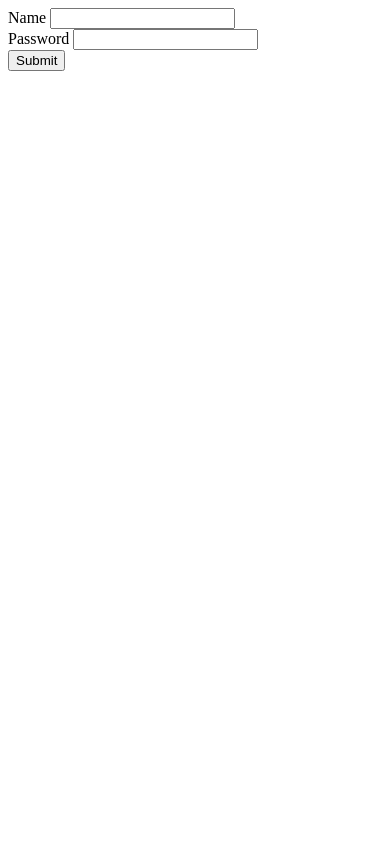
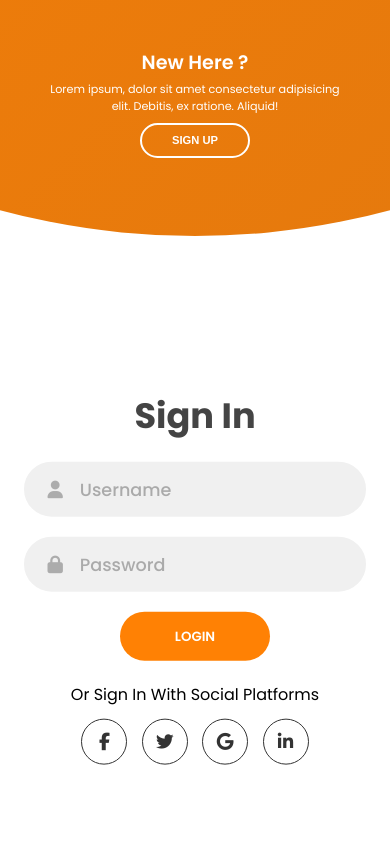
Before and after one commit to AjabaGodswill/Attendance-Management-sysytem, a plain HTML site: page index.html in a window 390 px wide. Drawn offline with Linux system fonts and the light colour scheme.

Commit message:
Added images and responsive stylesto the form

```diff
--- /dev/null
+++ b/assets/Css/style.css
@@ -0,0 +1,400 @@
+@import url("https://fonts.googleapis.com/css2?family=Poppins:wght@200;300;400;500;600;700;800&display=swap");
+
+* {
+  margin: 0;
+  padding: 0;
+  box-sizing: border-box;
+}
+
+body,
+input {
+  font-family: "Poppins", sans-serif;
+}
+
+.container {
+  position: relative;
+  width: 100%;
+  background-color: #fff;
+  min-height: 100vh;
+  overflow: hidden;
+}
+
+.forms-container {
+  position: absolute;
+  width: 100%;
+  height: 100%;
+  top: 0;
+  left: 0;
+}
+
+.signin-signup {
+  position: absolute;
+  top: 50%;
+  transform: translate(-50%, -50%);
+  left: 75%;
+  width: 50%;
+  transition: 1s 0.7s ease-in-out;
+  display: grid;
+  grid-template-columns: 1fr;
+  z-index: 5;
+}
+
+form {
+  display: flex;
+  align-items: center;
+  justify-content: center;
+  flex-direction: column;
+  padding: 0rem 5rem;
+  transition: all 0.2s 0.7s;
+  overflow: hidden;
+  grid-column: 1 / 2;
+  grid-row: 1 / 2;
+}
+
+form.sign-up-form {
+  opacity: 0;
+  z-index: 1;
+}
+
+form.sign-in-form {
+  z-index: 2;
+}
+
+.title {
+  font-size: 2.2rem;
+  color: #444;
+  margin-bottom: 10px;
+}
+
+.input-field {
+  max-width: 380px;
+  width: 100%;
+  background-color: #f0f0f0;
+  margin: 10px 0;
+  height: 55px;
+  border-radius: 55px;
+  display: grid;
+  grid-template-columns: 15% 85%;
+  padding: 0 0.4rem;
+  position: relative;
+}
+
+.input-field i {
+  text-align: center;
+  line-height: 55px;
+  color: #acacac;
+  transition: 0.5s;
+  font-size: 1.1rem;
+}
+
+.input-field input {
+  background: none;
+  outline: none;
+  border: none;
+  line-height: 1;
+  font-weight: 600;
+  font-size: 1.1rem;
+  color: #333;
+}
+
+.input-field input::placeholder {
+  color: #aaa;
+  font-weight: 500;
+}
+
+.social-text {
+  padding: 0.7rem 0;
+  font-size: 1rem;
+}
+
+.social-media {
+  display: flex;
+  justify-content: center;
+}
+
+.social-icon {
+  height: 46px;
+  width: 46px;
+  display: flex;
+  justify-content: center;
+  align-items: center;
+  margin: 0 0.45rem;
+  color: #333;
+  border-radius: 50%;
+  border: 1px solid #333;
+  text-decoration: none;
+  font-size: 1.1rem;
+  transition: 0.3s;
+}
+
+.social-icon:hover {
+  color:#ff8104;
+  border-color: #ff8104;
+}
+
+.btn {
+  width: 150px;
+  background-color: #ff8104;
+  border: none;
+  outline: none;
+  height: 49px;
+  border-radius: 49px;
+  color: #fff;
+  text-transform: uppercase;
+  font-weight: 600;
+  margin: 10px 0;
+  cursor: pointer;
+  transition: 0.5s;
+}
+
+.btn:hover {
+  background-color: #e0780f;
+}
+.panels-container {
+  position: absolute;
+  height: 100%;
+  width: 100%;
+  top: 0;
+  left: 0;
+  display: grid;
+  grid-template-columns: repeat(2, 1fr);
+}
+
+.container:before {
+  content: "";
+  position: absolute;
+  height: 2000px;
+  width: 2000px;
+  top: -10%;
+  right: 48%;
+  transform: translateY(-50%);
+  background-image: linear-gradient(-45deg,  #e0780f 0%, #ff8104 100%);
+  transition: 1.8s ease-in-out;
+  border-radius: 50%;
+  z-index: 6;
+}
+
+.image {
+  width: 100%;
+  transition: transform 1.1s ease-in-out;
+  transition-delay: 0.4s;
+}
+
+.panel {
+  display: flex;
+  flex-direction: column;
+  align-items: flex-end;
+  justify-content: space-around;
+  text-align: center;
+  z-index: 6;
+}
+
+.left-panel {
+  pointer-events: all;
+  padding: 3rem 17% 2rem 12%;
+}
+
+.right-panel {
+  pointer-events: none;
+  padding: 3rem 12% 2rem 17%;
+}
+
+.panel .content {
+  color: #fff;
+  transition: transform 0.9s ease-in-out;
+  transition-delay: 0.6s;
+}
+
+.panel h3 {
+  font-weight: 600;
+  line-height: 1;
+  font-size: 1.5rem;
+}
+
+.panel p {
+  font-size: 0.95rem;
+  padding: 0.7rem 0;
+}
+
+.btn.transparent {
+  margin: 0;
+  background: none;
+  border: 2px solid #fff;
+  width: 130px;
+  height: 41px;
+  font-weight: 600;
+  font-size: 0.8rem;
+}
+
+.right-panel .image,
+.right-panel .content {
+  transform: translateX(800px);
+}
+
+/* ANIMATION */
+
+.container.sign-up-mode:before {
+  transform: translate(100%, -50%);
+  right: 52%;
+}
+
+.container.sign-up-mode .left-panel .image,
+.container.sign-up-mode .left-panel .content {
+  transform: translateX(-800px);
+}
+
+.container.sign-up-mode .signin-signup {
+  left: 25%;
+}
+
+.container.sign-up-mode form.sign-up-form {
+  opacity: 1;
+  z-index: 2;
+}
+
+.container.sign-up-mode form.sign-in-form {
+  opacity: 0;
+  z-index: 1;
+}
+
+.container.sign-up-mode .right-panel .image,
+.container.sign-up-mode .right-panel .content {
+  transform: translateX(0%);
+}
+
+.container.sign-up-mode .left-panel {
+  pointer-events: none;
+}
+
+.container.sign-up-mode .right-panel {
+  pointer-events: all;
+}
+
+@media (max-width: 870px) {
+  .container {
+    min-height: 800px;
+    height: 100vh;
+  }
+  .signin-signup {
+    width: 100%;
+    top: 95%;
+    transform: translate(-50%, -100%);
+    transition: 1s 0.8s ease-in-out;
+  }
+
+  .signin-signup,
+  .container.sign-up-mode .signin-signup {
+    left: 50%;
+  }
+
+  .panels-container {
+    grid-template-columns: 1fr;
+    grid-template-rows: 1fr 2fr 1fr;
+  }
+
+  .panel {
+    flex-direction: row;
+    justify-content: space-around;
+    align-items: center;
+    padding: 2.5rem 8%;
+    grid-column: 1 / 2;
+  }
+
+  .right-panel {
+    grid-row: 3 / 4;
+  }
+
+  .left-panel {
+    grid-row: 1 / 2;
+  }
+
+  .image {
+    width: 200px;
+    transition: transform 0.9s ease-in-out;
+    transition-delay: 0.6s;
+  }
+
+  .panel .content {
+    padding-right: 15%;
+    transition: transform 0.9s ease-in-out;
+    transition-delay: 0.8s;
+  }
+
+  .panel h3 {
+    font-size: 1.2rem;
+  }
+
+  .panel p {
+    font-size: 0.7rem;
+    padding: 0.5rem 0;
+  }
+
+  .btn.transparent {
+    width: 110px;
+    height: 35px;
+    font-size: 0.7rem;
+  }
+
+  .container:before {
+    width: 1500px;
+    height: 1500px;
+    transform: translateX(-50%);
+    left: 30%;
+    bottom: 68%;
+    right: initial;
+    top: initial;
+    transition: 2s ease-in-out;
+  }
+
+  .container.sign-up-mode:before {
+    transform: translate(-50%, 100%);
+    bottom: 32%;
+    right: initial;
+  }
+
+  .container.sign-up-mode .left-panel .image,
+  .container.sign-up-mode .left-panel .content {
+    transform: translateY(-300px);
+  }
+
+  .container.sign-up-mode .right-panel .image,
+  .container.sign-up-mode .right-panel .content {
+    transform: translateY(0px);
+  }
+
+  .right-panel .image,
+  .right-panel .content {
+    transform: translateY(300px);
+  }
+
+  .container.sign-up-mode .signin-signup {
+    top: 5%;
+    transform: translate(-50%, 0);
+  }
+}
+
+@media (max-width: 570px) {
+  form {
+    padding: 0 1.5rem;
+  }
+
+  .image {
+    display: none;
+  }
+  .panel .content {
+    padding: 0.5rem 1rem;
+  }
+  .container {
+    padding: 1.5rem;
+  }
+
+  .container:before {
+    bottom: 72%;
+    left: 50%;
+  }
+
+  .container.sign-up-mode:before {
+    bottom: 28%;
+    left: 50%;
+  }
+}
--- /dev/null
+++ b/assets/Js/app.js
@@ -0,0 +1,11 @@
+const sign_in_btn = document.querySelector("#sign-in-btn");
+const sign_up_btn = document.querySelector("#sign-up-btn");
+const container = document.querySelector(".container");
+
+sign_up_btn.addEventListener("click", () => {
+  container.classList.add("sign-up-mode");
+});
+
+sign_in_btn.addEventListener("click", () => {
+  container.classList.remove("sign-up-mode");
+});
--- a/index.html
+++ b/index.html
@@ -2,26 +2,109 @@
 <html lang="en">
 
 <head>
-    <meta charset="UTF-8">
-    <meta http-equiv="X-UA-Compatible" content="IE=edge">
-    <meta name="viewport" content="width=device-width, initial-scale=1.0">
-    <title>Document</title>
+    <meta charset="UTF-8" />
+    <meta name="viewport" content="width=device-width, initial-scale=1.0" />
+    <script src="https://kit.fontawesome.com/64d58efce2.js" crossorigin="anonymous"></script>
+    <link rel="stylesheet" href="./assets/Css/style.css" />
+    <title>Sign in & Sign up Form</title>
 </head>
 
 <body>
-    <form id="form" action="/" method="GET">
-        <div>
-            <label for="Name">Name</label>
-            <input type="text" id="name" name="name">
-            <div id="error"></div>
+    <div class="container">
+        <div class="forms-container">
+            <div class="signin-signup">
+                <form action="#" class="sign-in-form">
+                    <h2 class="title">Sign In</h2>
+                    <div class="input-field">
+                        <i class="fas fa-user"></i>
+                        <input type="text" placeholder="Username"  id="UserName"/>
+                    </div>
+                    <div class="input-field">
+                        <i class="fas fa-lock"></i>
+                        <input type="password" placeholder="Password" id="password"/>
+                    </div>
+                    <input type="submit" value="Login" class="btn solid" />
+                    <p class="social-text">Or Sign In With Social Platforms</p>
+                    <div class="social-media">
+                        <a href="#" class="social-icon">
+                            <i class="fab fa-facebook-f"></i>
+                        </a>
+                        <a href="#" class="social-icon">
+                            <i class="fab fa-twitter"></i>
+                        </a>
+                        <a href="#" class="social-icon">
+                            <i class="fab fa-google"></i>
+                        </a>
+                        <a href="#" class="social-icon">
+                            <i class="fab fa-linkedin-in"></i>
+                        </a>
+                    </div>
+                </form>
+                <form action="#" class="sign-up-form">
+                    <h2 class="title">Sign up</h2>
+                    <div class="input-field">
+                        <i class="fas fa-user"></i>
+                        <input type="text" placeholder="Username" />
+                    </div>
+                    <div class="input-field">
+                        <i class="fas fa-envelope"></i>
+                        <input type="email" placeholder="Email" />
+                    </div>
+                    <div class="input-field">
+                        <i class="fas fa-lock"></i>
+                        <input type="password" placeholder="Password" />
+                    </div>
+                    <input type="submit" class="btn" value="Sign up" />
+                    <p class="social-text">Or Sign Up With Social Platforms</p>
+                    <div class="social-media">
+                        <a href="#" class="social-icon">
+                            <i class="fab fa-facebook-f"></i>
+                        </a>
+                        <a href="#" class="social-icon">
+                            <i class="fab fa-twitter"></i>
+                        </a>
+                        <a href="#" class="social-icon">
+                            <i class="fab fa-google"></i>
+                        </a>
+                        <a href="#" class="social-icon">
+                            <i class="fab fa-linkedin-in"></i>
+                        </a>
+                    </div>
+                </form>
+            </div>
+        </div>
 
+        <div class="panels-container">
+            <div class="panel left-panel">
+                <div class="content">
+                    <h3>New Here ?</h3>
+                    <p>
+                        Lorem ipsum, dolor sit amet consectetur adipisicing elit. Debitis,
+                        ex ratione. Aliquid!
+                    </p>
+                    <button class="btn transparent" id="sign-up-btn">
+                        Sign Up
+                    </button>
+                </div>
+                <img src="./assets/images/undraw_on_the_office_fbfs.svg" class="image" alt="" />
+            </div>
+            <div class="panel right-panel">
+                <div class="content">
+                    <h3>One Of Us ?</h3>
+                    <p>
+                        Lorem ipsum dolor sit amet consectetur adipisicing elit. Nostrum
+                        laboriosam ad deleniti.
+                    </p>
+                    <button class="btn transparent" id="sign-in-btn">
+                        Sign In
+                    </button>
+                </div>
+                <img src="./assets/images/undraw_Working_re_ddwy.svg" class="image" alt="" />
+            </div>
         </div>
-        <div>
-            <label for="password">Password</label>
-            <input type="password" id="password" name="password">
-        </div>
-        <button type="submit">Submit</button>
-    </form>
+    </div>
+
 </body>
-<script src="./assets/Js/script.js"></script>
+<script src="./assets/Js/app.js"></script>
+
 </html>
```
Also changed, not shown: assets/images/log.svg (added), assets/images/register.svg (added), assets/images/undraw_Working_re_ddwy.svg (added), assets/images/undraw_on_the_office_fbfs.svg (added).
